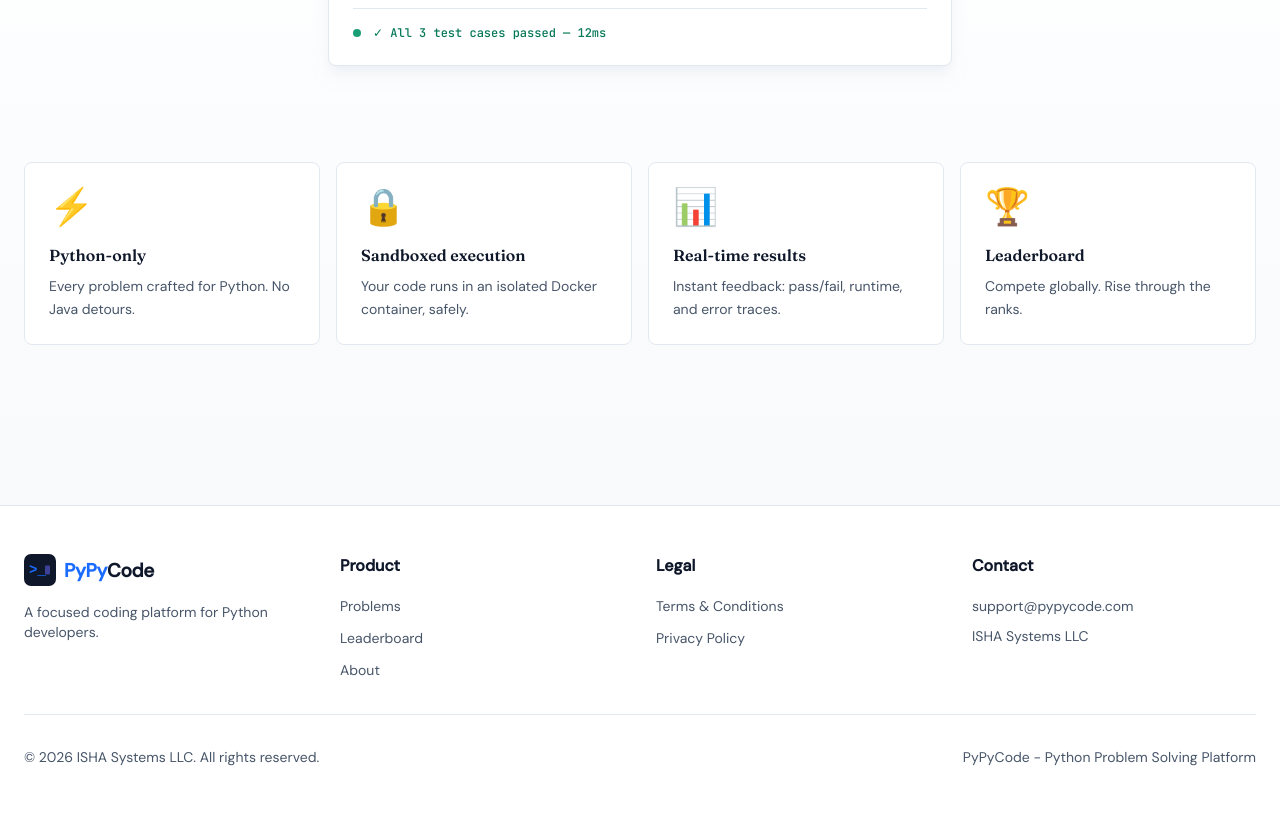
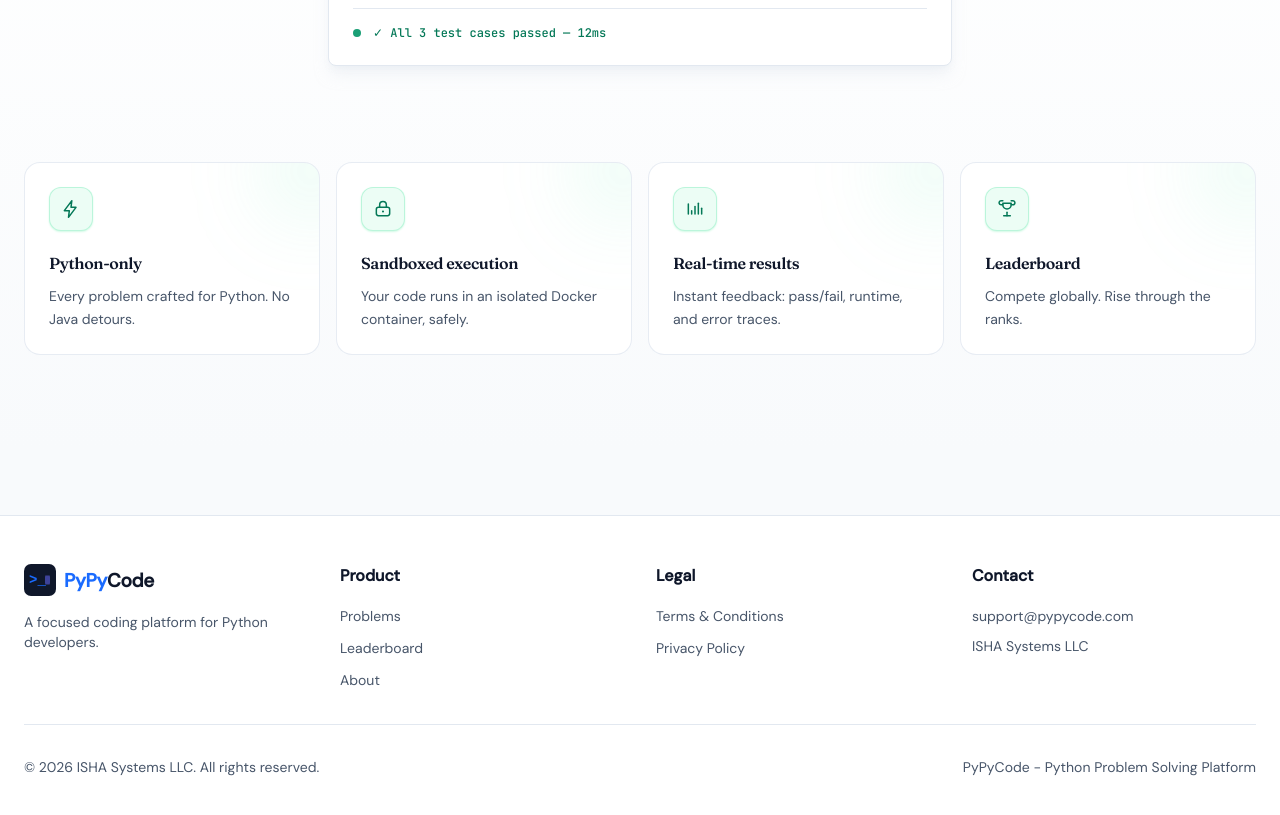
Before and after one commit to kalpeshtawde/pypycode, a React (Vite) app in the folder frontend/: page / in a window 1280 px wide. Shown: the part 860-1675 px from the top of the page. Built offline with nearby package versions, Linux system fonts and the light colour scheme; no server answers; a web font is replaced by a local one.

Commit message:
Improve homepage feature tiles and icons

```diff
--- a/frontend/src/pages/HomePage.tsx
+++ b/frontend/src/pages/HomePage.tsx
@@ -1,13 +1,55 @@
 import { Link } from "react-router-dom";
-import { useEffect, useState } from "react";
+import { useEffect, useState, type ReactNode } from "react";
 import { api } from "../utils/api";
 
 const FEATURES = [
-  { icon: "⚡", title: "Python-only", desc: "Every problem crafted for Python. No Java detours." },
-  { icon: "🔒", title: "Sandboxed execution", desc: "Your code runs in an isolated Docker container, safely." },
-  { icon: "📊", title: "Real-time results", desc: "Instant feedback: pass/fail, runtime, and error traces." },
-  { icon: "🏆", title: "Leaderboard", desc: "Compete globally. Rise through the ranks." },
-];
+  {
+    icon: (
+      <svg viewBox="0 0 24 24" fill="none" className="h-5 w-5" aria-hidden="true">
+        <path d="M13 2L4 14h6l-1 8 9-12h-6l1-8Z" stroke="currentColor" strokeWidth="1.8" strokeLinecap="round" strokeLinejoin="round" />
+      </svg>
+    ),
+    title: "Python-only",
+    desc: "Every problem crafted for Python. No Java detours.",
+  },
+  {
+    icon: (
+      <svg viewBox="0 0 24 24" fill="none" className="h-5 w-5" aria-hidden="true">
+        <rect x="4" y="10" width="16" height="10" rx="2.5" stroke="currentColor" strokeWidth="1.8" />
+        <path d="M8 10V7a4 4 0 118 0v3" stroke="currentColor" strokeWidth="1.8" strokeLinecap="round" />
+        <circle cx="12" cy="15" r="1.25" fill="currentColor" />
+      </svg>
+    ),
+    title: "Sandboxed execution",
+    desc: "Your code runs in an isolated Docker container, safely.",
+  },
+  {
+    icon: (
+      <svg viewBox="0 0 24 24" fill="none" className="h-5 w-5" aria-hidden="true">
+        <path d="M4 18V6" stroke="currentColor" strokeWidth="1.8" strokeLinecap="round" />
+        <path d="M8 18v-4" stroke="currentColor" strokeWidth="1.8" strokeLinecap="round" />
+        <path d="M12 18V9" stroke="currentColor" strokeWidth="1.8" strokeLinecap="round" />
+        <path d="M16 18V5" stroke="currentColor" strokeWidth="1.8" strokeLinecap="round" />
+        <path d="M20 18v-7" stroke="currentColor" strokeWidth="1.8" strokeLinecap="round" />
+      </svg>
+    ),
+    title: "Real-time results",
+    desc: "Instant feedback: pass/fail, runtime, and error traces.",
+  },
+  {
+    icon: (
+      <svg viewBox="0 0 24 24" fill="none" className="h-5 w-5" aria-hidden="true">
+        <path d="M8 20h8" stroke="currentColor" strokeWidth="1.8" strokeLinecap="round" />
+        <path d="M12 16v4" stroke="currentColor" strokeWidth="1.8" strokeLinecap="round" />
+        <path d="M7 5h10v2a5 5 0 01-10 0V5Z" stroke="currentColor" strokeWidth="1.8" strokeLinejoin="round" />
+        <path d="M7 7H5a2.5 2.5 0 010-5h2" stroke="currentColor" strokeWidth="1.8" strokeLinecap="round" />
+        <path d="M17 7h2a2.5 2.5 0 000-5h-2" stroke="currentColor" strokeWidth="1.8" strokeLinecap="round" />
+      </svg>
+    ),
+    title: "Leaderboard",
+    desc: "Compete globally. Rise through the ranks.",
+  },
+] as const satisfies ReadonlyArray<{ icon: ReactNode; title: string; desc: string }>;
 
 const SNIPPETS = [
   "def solution(nums, target):",
@@ -112,11 +154,14 @@ export default function HomePage() {
       <section className="max-w-7xl mx-auto px-6 pb-24">
         <div className="grid sm:grid-cols-2 lg:grid-cols-4 gap-4">
           {FEATURES.map((f, i) => (
-            <div key={i} className="group relative overflow-hidden rounded-lg border border-slate-200 bg-white p-6 transition-all duration-300 hover:border-emerald-300 hover:shadow-lg hover:shadow-emerald-200/50">
-              <div className="absolute inset-0 bg-gradient-to-br from-emerald-50/0 to-emerald-50/0 group-hover:from-emerald-50 group-hover:to-emerald-50/50 transition-all duration-300" />
+            <div key={i} className="group relative isolate overflow-hidden rounded-2xl border border-slate-200/80 bg-white/95 p-6 backdrop-blur-sm transition-all duration-300 hover:-translate-y-1 hover:border-emerald-300/70 hover:shadow-xl hover:shadow-emerald-200/40">
+              <div className="absolute inset-0 -z-10 bg-gradient-to-br from-white via-emerald-50/30 to-blue-50/40 opacity-0 transition-opacity duration-300 group-hover:opacity-100" />
+              <div className="absolute -right-10 -top-10 h-24 w-24 rounded-full bg-emerald-300/15 blur-2xl transition-all duration-300 group-hover:bg-emerald-300/25" />
               <div className="relative">
-                <div className="text-4xl mb-4 group-hover:scale-110 transition-transform duration-300">{f.icon}</div>
-                <h3 className="font-display text-base font-semibold text-slate-900 mb-2 group-hover:text-emerald-700 transition-colors duration-300">{f.title}</h3>
+                <div className="mb-5 inline-flex h-11 w-11 items-center justify-center rounded-xl border border-emerald-200/70 bg-emerald-50 text-emerald-700 shadow-sm shadow-emerald-100 transition-all duration-300 group-hover:scale-105 group-hover:bg-white group-hover:text-emerald-600">
+                  {f.icon}
+                </div>
+                <h3 className="font-display text-base font-semibold text-slate-900 mb-2.5 tracking-tight group-hover:text-emerald-700 transition-colors duration-300">{f.title}</h3>
                 <p className="text-slate-600 text-sm leading-relaxed group-hover:text-slate-700 transition-colors duration-300">{f.desc}</p>
               </div>
             </div>
```
